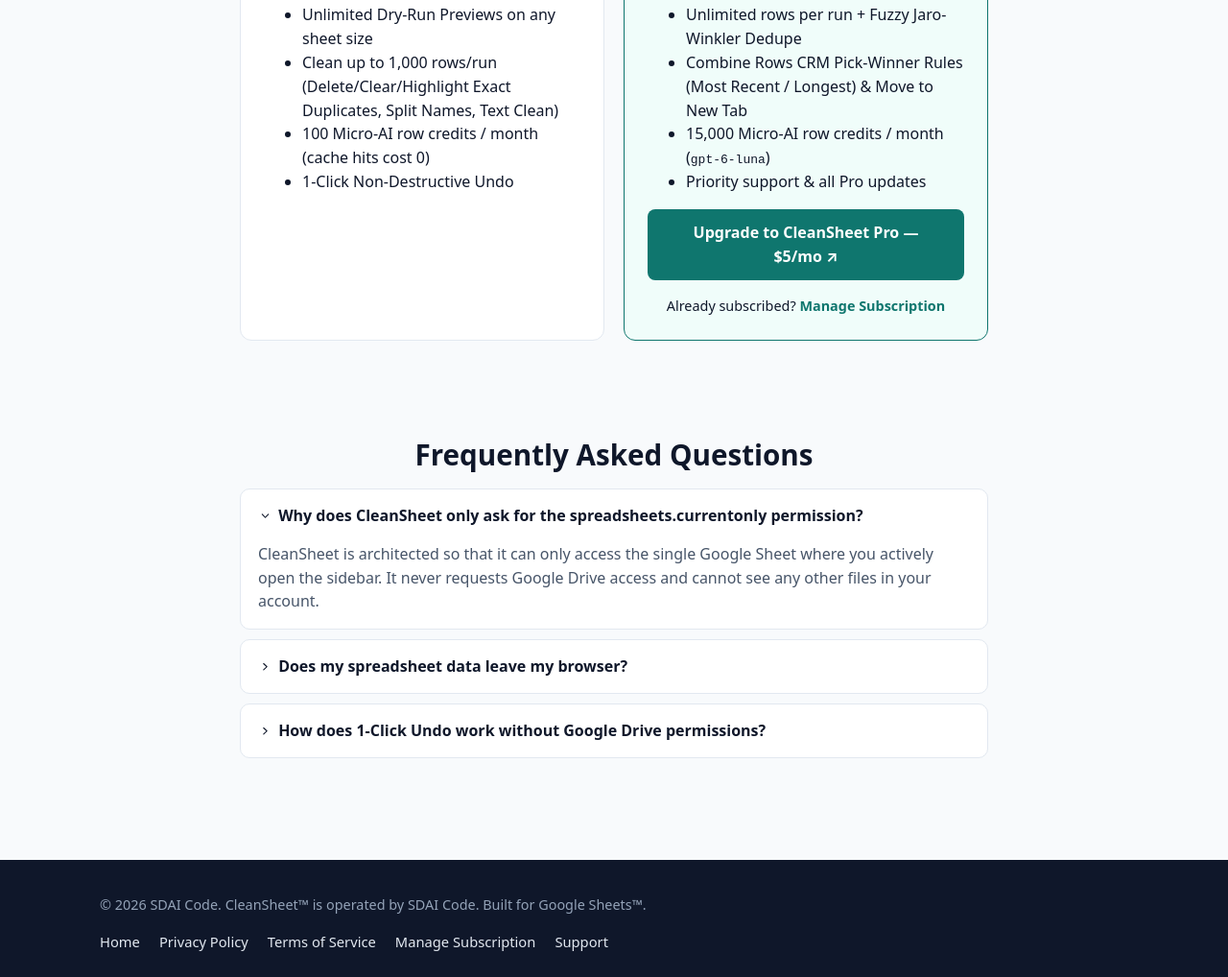
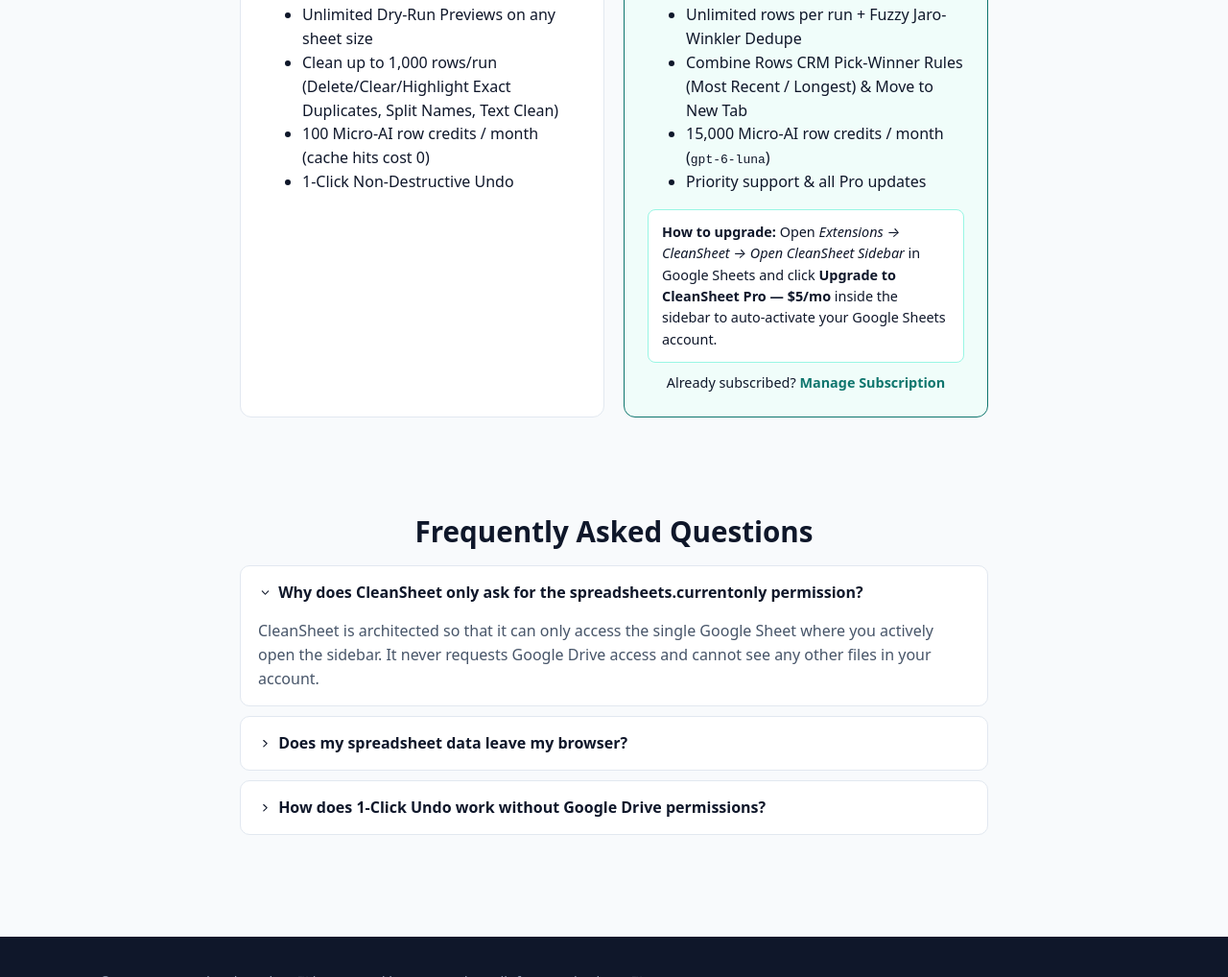
Before and after one commit to sdai-code/cleansheet-site, a plain HTML site: page index.html in a window 1280 px wide. Shown: the part 3919-4937 px from the top of the page at 96% size. Drawn offline with Linux system fonts and the light colour scheme.

Commit message:
Guide Pro upgrades through Google Sheets sidebar for auto-activation

```diff
--- a/index.html
+++ b/index.html
@@ -492,17 +492,9 @@
               <li>15,000 Micro-AI row credits / month (<code>gpt-6-luna</code>)</li>
               <li>Priority support &amp; all Pro updates</li>
             </ul>
-            <p style="margin-top: 16px">
-              <a
-                href="https://buy.stripe.com/00w00d07Idrl398axb7N600"
-                target="_blank"
-                rel="noopener noreferrer"
-                class="btn btn-primary"
-                style="display: inline-block; width: 100%; text-align: center; box-sizing: border-box"
-              >
-                Upgrade to CleanSheet Pro — $5/mo ↗
-              </a>
-            </p>
+            <div style="margin-top: 16px; padding: 12px 14px; border-radius: 8px; background: #ffffff; border: 1px solid #99f6e4; font-size: 0.9rem; color: #0f172a">
+              <strong>How to upgrade:</strong> Open <em>Extensions &rarr; CleanSheet &rarr; Open CleanSheet Sidebar</em> in Google Sheets and click <strong>Upgrade to CleanSheet Pro — $5/mo</strong> inside the sidebar to auto-activate your Google Sheets account.
+            </div>
             <p style="margin: 10px 0 0; text-align: center; font-size: 0.9rem">
               Already subscribed?
               <a
```
